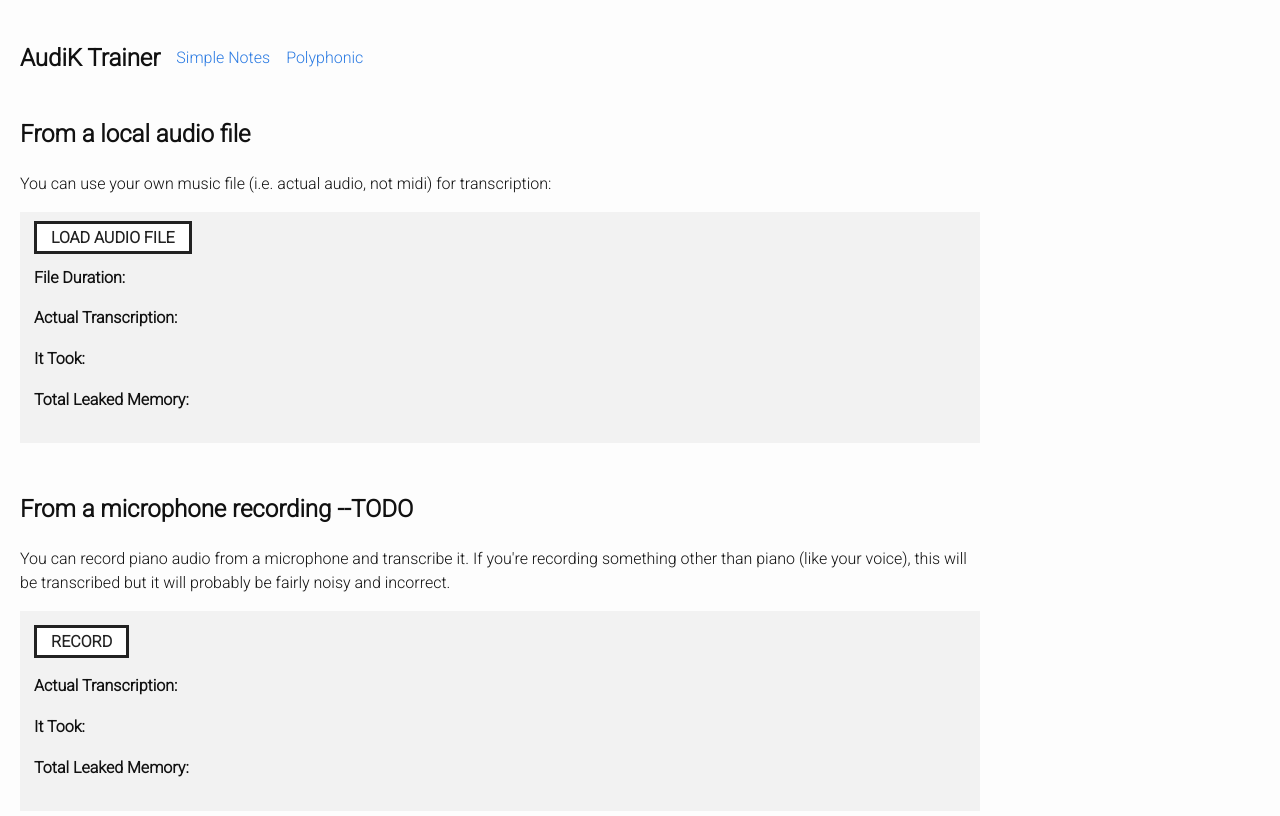
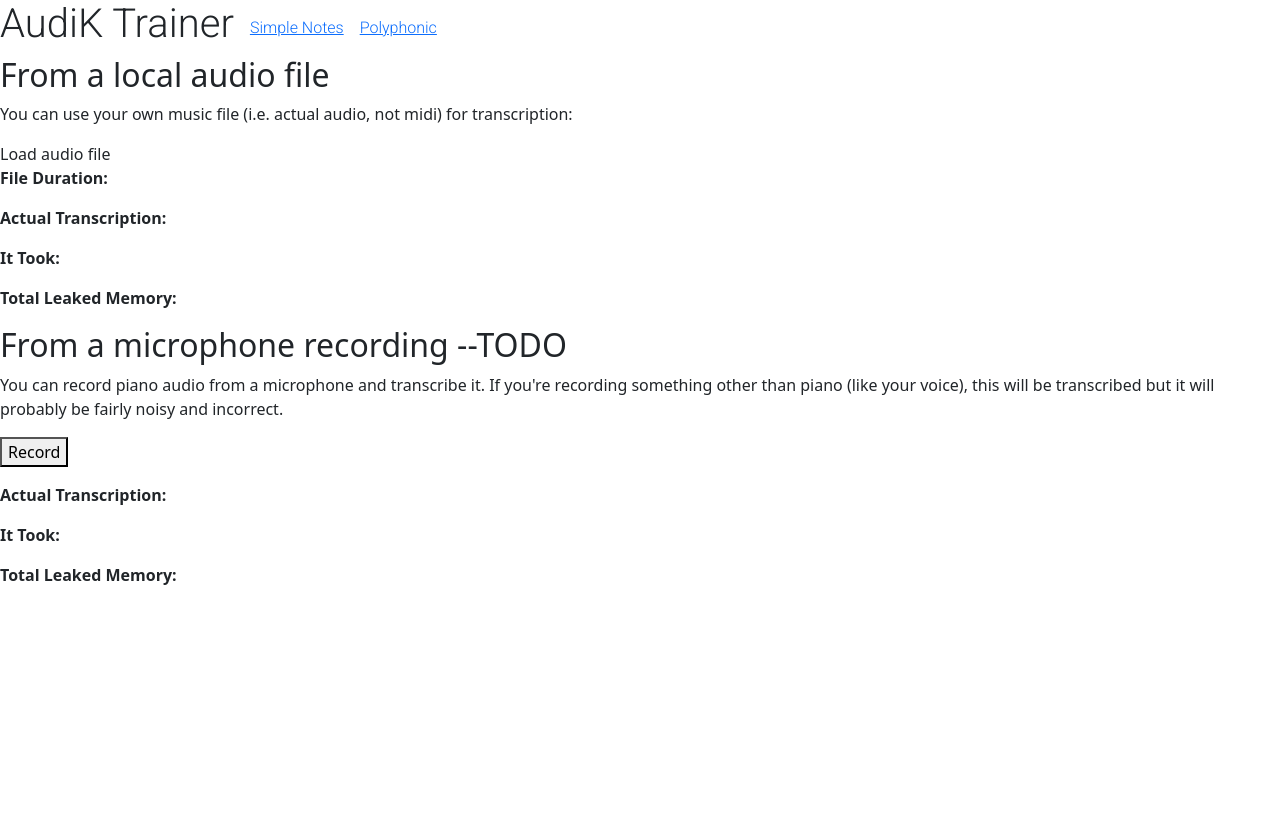
Before and after one commit to maurus56/AudiK-trainer, an Angular app: page /polyphonic in a window 1280 px wide. Shown: the top 816 px of the page. Built offline with nearby package versions, Linux system fonts and the light colour scheme; what @spotify/basic-pitch, ng2-charts would draw is missing.

Commit message:
added bootstrap css

```diff
--- a/package.json
+++ b/package.json
@@ -15,11 +15,15 @@
     "@angular/compiler": "^14.0.0",
     "@angular/core": "^14.0.0",
     "@angular/forms": "^14.0.0",
+    "@angular/localize": "^14.0.0",
     "@angular/platform-browser": "^14.0.0",
     "@angular/platform-browser-dynamic": "^14.0.0",
     "@angular/router": "^14.0.0",
+    "@ng-bootstrap/ng-bootstrap": "12.1.2",
+    "@popperjs/core": "^2.10.2",
     "@spotify/basic-pitch": "^1.0.0",
     "@types/file-saver": "^2.0.5",
+    "bootstrap": "^5.1.3",
     "chart.js": "^3.8.0",
     "file-saver": "^2.0.5",
     "ng2-charts": "^3.1.0",
--- a/src/app/app.module.ts
+++ b/src/app/app.module.ts
@@ -9,6 +9,7 @@ import { PolyphonicDetectionComponent } from './views/polyphonic-detection/polyp
 import { NoteDetectionComponent } from './views/note-detection/note-detection.component';
 import { AppRoutingModule } from './app-routing.module';
 import { HomeComponent } from './views/home/home.component';
+import { NgbModule } from '@ng-bootstrap/ng-bootstrap';
 
 @NgModule({
   declarations: [
@@ -22,7 +23,8 @@ import { HomeComponent } from './views/home/home.component';
   imports: [
     BrowserModule,
     NgChartsModule,
-    AppRoutingModule
+    AppRoutingModule,
+    NgbModule
   ],
   providers: [],
   bootstrap: [AppComponent],
--- a/src/app/views/note-detection/note-detection.component.html
+++ b/src/app/views/note-detection/note-detection.component.html
@@ -1,9 +1,9 @@
-<button *ngIf="!started" class="start-button" (click)="test()">Start</button>
-<button *ngIf="started" class="start-button" (click)="stop()">Stop</button>
-<button id="control-pause">
+<button *ngIf="!started" (click)="start()">Start</button>
+<button *ngIf="started" (click)="stopAnalyser()">Stop</button>
+<button (click)="pauseAnalyser()">
     <i class="gg-icon gg-play-pause"></i>
 </button>
-<button id="control-play">
+<button (click)="resumeAnalyser()">
     <i class="gg-icon gg-play-button"></i>
 </button>
 
@@ -44,34 +44,3 @@
 
     </ng-container>
 </div>
-
-
-
-
-
-<!-- <h2>{{selectedAlgo}}</h2>
-<button *ngIf="started" class="start-button" (click)="stop()">Stop</button>
-<div class="note-wrapper">
-    <div class="controls">
-        <button id="control-pause">
-            <i class="gg-icon gg-play-pause"></i>
-        </button>
-        <button id="control-play">
-            <i class="gg-icon gg-play-button"></i>
-        </button>
-    </div>
-    <h3 id="a-note">{{note}}</h3>
-    <button *ngIf="!started" class="start-button" (click)="test()">Start</button>
-</div>
-
-<aside>
-    <div class="card--info">
-        <header>frequency (hz)</header>
-        <p id="a-frequency">{{frequency}}</p>
-    </div>
-
-    <div class="card--info">
-        <header>cents</header>
-        <p id="a-cents">{{cents}}</p>
-    </div>
-</aside> -->
--- a/src/app/views/note-detection/note-detection.component.scss
+++ b/src/app/views/note-detection/note-detection.component.scss
@@ -58,53 +58,7 @@ header {
 	border-top-right-radius: 0.3rem;
 }
 
-footer {
-	font-size: 0.8rem;
-	margin-top: 1rem;
-	margin-bottom: 1.4rem;
-}
 
-footer a {
-	font-weight: 700;
-	text-decoration: none;
-	color: #a1f0dc;
-}
-
-/* Animation from: https://www.gradient-animator.com/ */
-footer a:hover,
-footer a:focus {
-	background: linear-gradient(
-		270deg,
-		#00c2eb 20%,
-		#a1f0dc 40%,
-		#00c2eb 60%,
-		#a1f0dc 80%
-	);
-	background-size: 400% auto;
-	background-clip: text;
-	-webkit-background-clip: text;
-	-webkit-background-clip: text;
-	-webkit-text-fill-color: transparent;
-
-	-webkit-animation: TextGradientAnimation 3s ease infinite;
-	-moz-animation: TextGradientAnimation 3s ease infinite;
-	animation: TextGradientAnimation 3s ease infinite;
-}
-
-aside {
-	display: flex;
-	justify-content: center;
-	flex-flow: row wrap;
-}
-
-button {
-	font-size: 1.6rem;
-	font-weight: 700;
-	border: none;
-
-	cursor: pointer;
-	outline: none;
-}
 
 .start-button {
 	font-size: 1.6rem;
--- a/src/app/views/note-detection/note-detection.component.ts
+++ b/src/app/views/note-detection/note-detection.component.ts
@@ -60,9 +60,23 @@ export class NoteDetectionComponent implements OnInit {
     console.log(this.audioAnalyser.fftSize);
   }
 
-  stop() {
-    this.audioContext.suspend();
+
+  resumeAnalyser() {
+    if (this.audioContext?.state === 'suspended') {
+      this.audioContext.resume();
+    }
   }
+
+  pauseAnalyser() {
+    if (this.audioContext?.state === 'running') {
+      this.audioContext.suspend();
+    }
+  }
+
+  stopAnalyser() {
+    this.audioContext?.close();
+  }
+
 
   togglePitchDetector(algo: string) {
     if (!this.algorithms.some(algos => algos.name === algo)) { return };
@@ -84,7 +98,7 @@ export class NoteDetectionComponent implements OnInit {
   }
 
 
-  test() {
+  start() {
     this.started = true;
 
     if ("mediaDevices" in navigator) {
--- a/src/polyfills.ts
+++ b/src/polyfills.ts
@@ -1,3 +1,7 @@
+/***************************************************************************************************
+ * Load `$localize` onto the global scope - used if i18n tags appear in Angular templates.
+ */
+import '@angular/localize/init';
 /**
  * This file includes polyfills needed by Angular and is loaded before the app.
  * You can add your own extra polyfills to this file.
--- a/src/styles.scss
+++ b/src/styles.scss
@@ -1,80 +1,2 @@
-/* You can add global styles to this file, and also import other style files */
-
-* {
-    box-sizing: border-box;
-    scroll-behavior: smooth;
-  }
-
-  body {
-    margin: 0;
-    padding: 20px;
-    font: 300 16px/1.5 "Roboto", Helvetica,Arial,sans-serif,"Apple Color Emoji","Segoe UI Emoji","Segoe UI Symbol";
-    color: #111;
-    background-color: #fdfdfd;
-    -webkit-font-smoothing: antialiased;
-    width: 100%;
-    max-width: 1000px;
-  }
-
-  [disabled] {
-    opacity: 0.5;
-    pointer-events: none;
-  }
-
-  section {
-    background: #F2F2F2;
-    padding: 14px;
-    margin-bottom: 48px;
-  }
-
-  a {
-    color: #2a7ae2;
-    text-decoration: none;
-  }
-  a:visited {
-    color: #1756a9;
-  }
-  a:hover {
-    color: #111;
-    text-decoration: none;
-  }
-
-  button, .button {
-    font-family: "Roboto", Helvetica,Arial,sans-serif,"Apple Color Emoji","Segoe UI Emoji","Segoe UI Symbol";
-    text-transform: uppercase;
-    font-weight: 700;
-    font-size: 16px;
-    padding: 4px 14px;
-    margin-right: 8px;
-    background: transparent;
-    cursor: pointer;
-  }
-  button:hover, .button:hover {
-    background: #6FC9C6;
-    color: white;
-  }
-  button, .button, textarea {
-    outline: none;
-    border: 3px solid #222;
-    color: #222;
-    background: white;
-  }
-
-  .player-container {
-    margin-top: 14px;
-    margin-bottom: 24px;
-  }
-  .visualizer-container {
-    background: white;
-    padding: 14px;
-    overflow-x: auto;
-    border: 3px solid black;
-    margin-top: -3px;  /* so that the border doesn't overlap with the play buttons */
-  }
-
-  /* d3 chart styles */
-  .line {
-    fill: none;
-    stroke: blue;
-    stroke-width: 2;
-  }
+/* Importing Bootstrap SCSS file. */
+@import '~bootstrap/scss/bootstrap';
```
Also changed, not shown: 1 other file (tests, documents, lock files or other folders).
